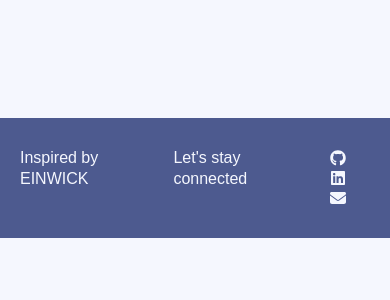
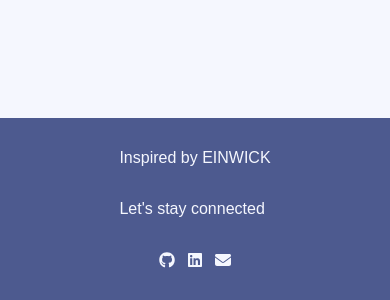
Before and after one commit to Jean-kassyl/kass-portofolio-v1, a React (Create React App) app: page /projects in a window 390 px wide. Shown: the part 2311-2611 px from the top of the page. Before the commit the page ends 2549 px from the top, so only its background shows below. Built offline with nearby package versions, Linux system fonts and the light colour scheme.

Commit message:
feat: add the mobile view of the footer

```diff
--- a/src/components/common/Footer/index.scss
+++ b/src/components/common/Footer/index.scss
@@ -26,3 +26,23 @@ footer {
         }
     }
 }
+
+@media (max-width: $mobile-view) {
+    footer {
+        justify-content: center;
+
+
+        & > div {
+            flex-direction: column;
+            gap: 30px;
+
+            & > div {
+                text-align: center;
+
+                & .icon:hover {
+                    color: $hover-color;
+                }
+            }
+        }
+    }
+}
--- a/src/components/common/Header/index.scss
+++ b/src/components/common/Header/index.scss
@@ -64,7 +64,7 @@ header {
 }
 
 
-@media (max-width: 413px){
+@media (max-width: $mobile-view){
     header {
         width: 100%;
         display: flex;
--- a/src/sass/_variables.scss
+++ b/src/sass/_variables.scss
@@ -2,3 +2,5 @@ $primary-color: #4d5a8f;
 $secondary-color: hsl(228, 88%, 98%);
 $text-color: hsl(228, 33%, 22%);
 $hover-color: blueviolet;
+
+$mobile-view: 412px;
```
